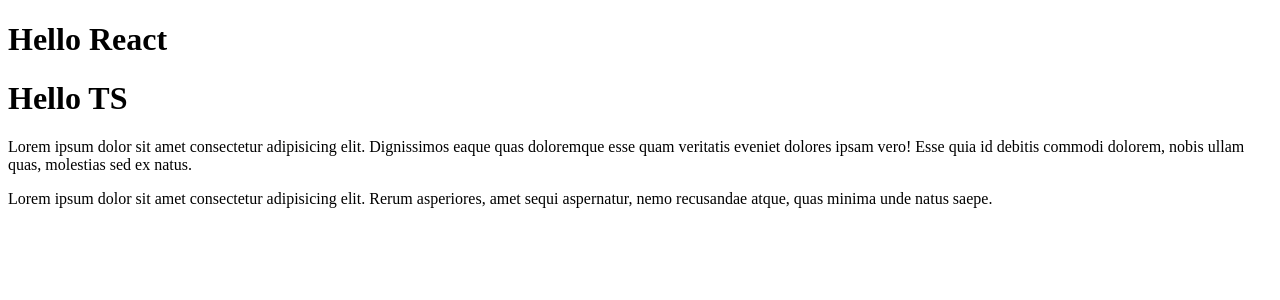
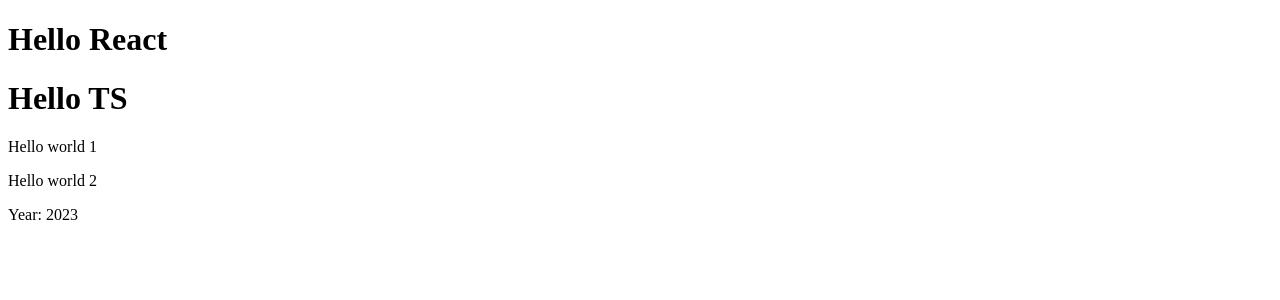
Before and after one commit to BengerMontana/Lessons, a React (Create React App) app: page / in a window 1280 px wide. Shown: the top 300 px of the page. Built offline with nearby package versions, Linux system fonts and the light colour scheme.

Commit message:
interface added

```diff
--- a/src/index.tsx
+++ b/src/index.tsx
@@ -2,6 +2,11 @@
 import ReactDOM from 'react-dom/client'
 interface ITitleProps {
   text: string
+}
+interface IContentProps {
+  text1: string
+  text2: string
+  year: number
 }
 
 const Title = (props: ITitleProps) => {
@@ -9,16 +14,17 @@
   return <h1>Hello {props.text}</h1>
 }
 
-const Content = () => {
+const Content = (props: IContentProps) => {
   return (
     <div>
       <React.Fragment>
         <p>
-          Lorem ipsum dolor sit amet consectetur adipisicing elit. Dignissimos eaque quas doloremque esse quam veritatis eveniet dolores ipsam vero! Esse quia id debitis commodi dolorem, nobis ullam quas, molestias sed ex natus.
+          {props.text1}
         </p>
         <p>
-          Lorem ipsum dolor sit amet consectetur adipisicing elit. Rerum asperiores, amet sequi aspernatur, nemo recusandae atque, quas minima unde natus saepe.
+          {props.text2}
         </p>
+        <div>Year: {props.year}</div>
       </React.Fragment>
     </div>
   )
@@ -29,7 +35,7 @@
     <>
       <Title text="React"/>
       <Title text="TS"/>
-      <Content />
+      <Content text1="Hello world 1" text2="Hello world 2" year={2023}/>
     </>
   )
 }
```
